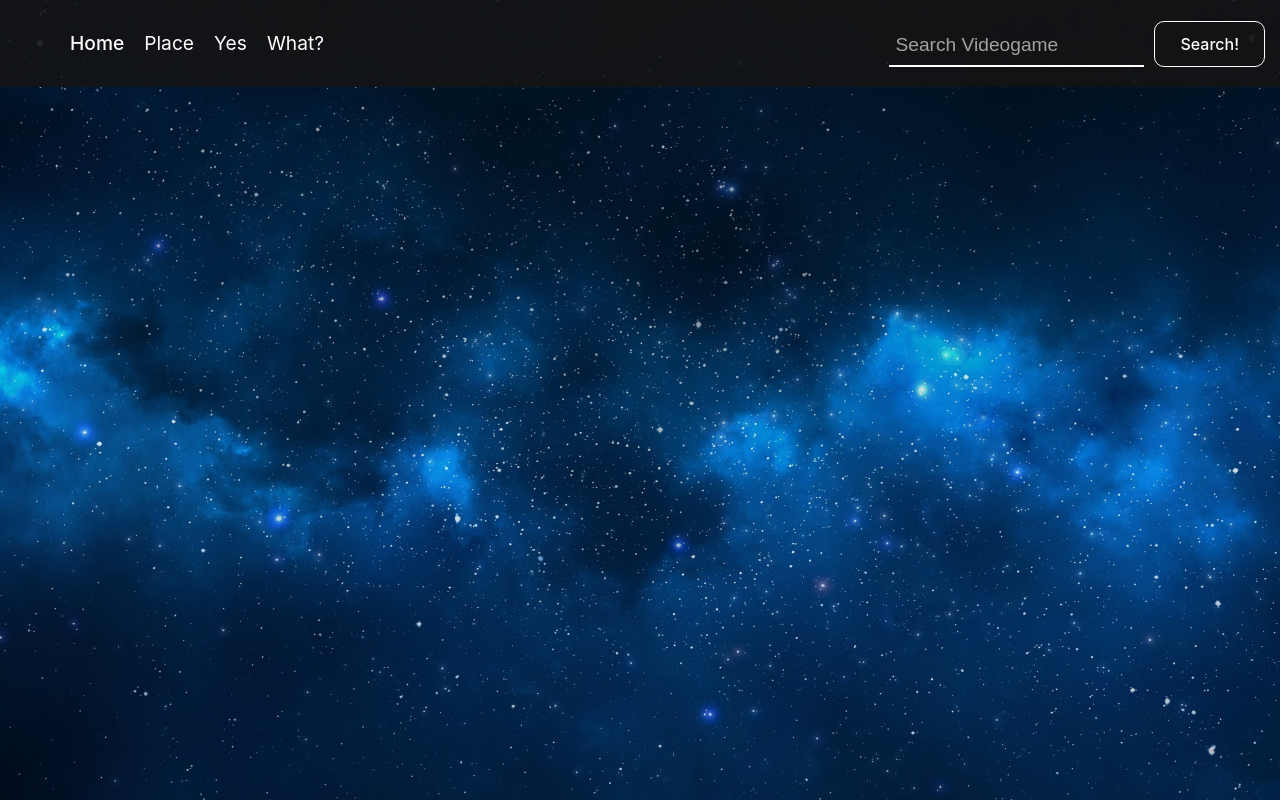
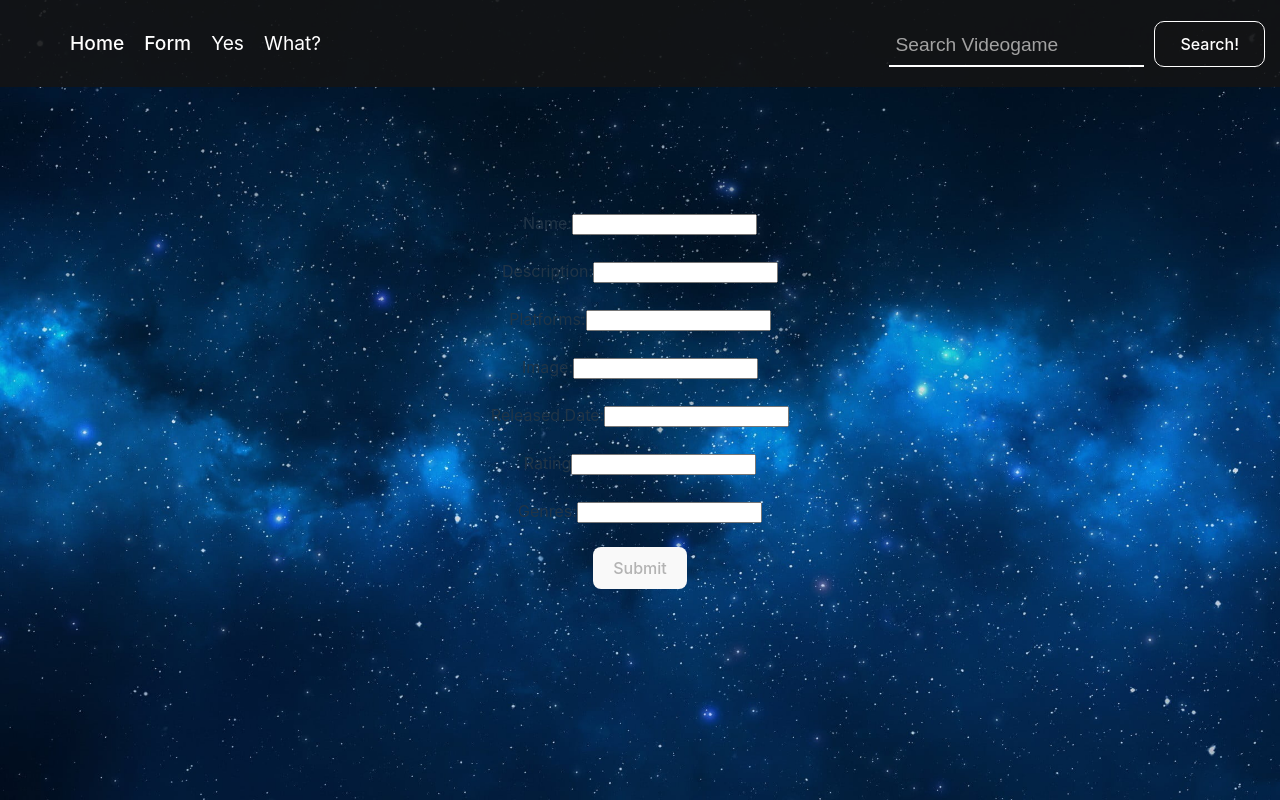
Before and after one commit to CLoboguerrero/pi-videogames, a React (Vite) app in the folder client/: page /form in a window 1280 px wide. Built offline with nearby package versions, Linux system fonts and the light colour scheme.

Commit message:
Creación de inputs del form y ruta

```diff
--- a/client/src/App.jsx
+++ b/client/src/App.jsx
@@ -5,6 +5,7 @@ import NavBar from './components/NavBar/Navbar';
 import Landing from './components/Landing/Landing';
 import Cards from './components/Cards/Cards';
 import Detail from './components/Detail/Detail';
+import Form from './components/Form/Form';
 
 function App() {
   const location = useLocation();
@@ -16,6 +17,7 @@ function App() {
         <Route path='/' element={<Landing />} />
         <Route path='/home' element={<Cards />} />
         <Route path='/detail/:id' element={<Detail />} />
+        <Route path='/form' element={<Form />} />
       </Routes>
     </div>
   )
--- a/client/src/components/Form/Form.jsx
+++ b/client/src/components/Form/Form.jsx
@@ -1,37 +1,173 @@
 import './Form.modules.css';
 import { useState } from 'react';
 import { useDispatch } from 'react-redux';
+import { postGame } from '../../redux/actions';
+
 
 const createVideogame = () => {
     const dispatch = useDispatch();
 
     const [formData, setFormData] = useState({
-        name: '',
+        gameName: '',
         description: '',
-        platforms: [],
+        platforms: '',
         image:'',
         date:'',
         rating:'',
-        genres: []
+        genres: ''
     });
 
     const [errors, setErrors] = useState({
-        name: '',
+        gameName: '',
         description: '',
-        platforms: [],
+        platforms: '',
         image:'',
         date:'',
         rating:'',
-        genres: []
+        genres: ''
     });
 
 
     const [submitted, setSubmitted] = useState(false);
     const [confirmationMessage, setConfirmationMessage] = useState('');
 
+    const handleChange = (event) => {
+        setFormData({
+            ...formData,
+            [event.target.name]: event.target.value,
+        })
+    }
+
+    const isFormValid = () => {
+        // return !errors.gameName && !errors.description && !errors.platforms && !errors.image && !errors.date && !errors.rating && !errors. genres && formData.gameName && formData.description && formData.platforms.length > 0 && formData.image && formData.date && formData.rating && formData.genres.length > 0
+        return formData.gameName && formData.description && formData.platforms.length > 0 && formData.image && formData.date && formData.rating && formData.genres.length > 0
+    }
+
+    const handleSubmit = (event) => {
+        event.preventDefault();
+        if (isFormValid()) {
+            dispatch(postGame(formData))
+            setConfirmationMessage('Form Submitted successfully!');
+
+            setFormData({
+                gameName: '',
+                description: '',
+                platforms: [],
+                image:'',
+                date:'',
+                rating:'',
+                genres: []
+            });
+
+            setErrors({
+                gameName: '',
+                description: '',
+                platforms: [],
+                image:'',
+                date:'',
+                rating:'',
+                genres: []
+            });
+            setSubmitted(true);
+        };
+    };
+
     return (
         <div>
+            {console.log(formData)}
+            <form className='videogame-form' onSubmit={handleSubmit}>
+                <div>
+                    <label htmlFor='gameName'>Name:</label>
+                    <input
+                        id='gameName'
+                        name='gameName'
+                        type='text'
+                        value={formData.gameName}
+                        onChange={handleChange}
+                    />
+                </div>
+                <br />
 
+                <div>
+                    <label htmlFor='description'>Description:</label>
+                    <input
+                        id='description'
+                        name='description'
+                        type='text'
+                        value={formData.description}
+                        onChange={handleChange}
+                    />
+                </div>
+                <br />
+
+                <div>
+                    <label htmlFor='platforms'>Platforms:</label>
+                    <input
+                        id='platforms'
+                        name='platforms'
+                        type='text'
+                        value={formData.platforms}
+                        onChange={handleChange}
+                    />
+                </div>
+                <br />
+
+                <div>
+                    <label htmlFor='image'>Image:</label>
+                    <input
+                        id='image'
+                        name='image'
+                        type='text'
+                        value={formData.image}
+                        onChange={handleChange}
+                    />
+                </div>
+                <br />
+
+                <div>
+                    <label htmlFor='date'>Released Date:</label>
+                    <input
+                        id='date'
+                        name='date'
+                        type='text'
+                        value={formData.date}
+                        onChange={handleChange}
+                    />
+                </div>
+                <br />
+
+                <div>
+                    <label htmlFor='rating'>Rating</label>
+                    <input
+                        id='rating'
+                        name='rating'
+                        type='text'
+                        value={formData.rating}
+                        onChange={handleChange}
+                    />
+                </div>
+                <br />
+
+                <div>
+                    <label htmlFor='genres'>Genres:</label>
+                    <input
+                        id='genres'
+                        name='genres'
+                        type='text'
+                        value={formData.genres}
+                        onChange={handleChange}
+                    />
+                </div>
+                <br />
+
+                <button
+                    className={isFormValid() ? 'enabled-button' : 'disabled-button'}
+                    disabled={!isFormValid()}>Submit
+                </button>
+            </form>
+            {submitted && <div className='confirmation-message'>{confirmationMessage}</div>}
         </div>
     )
 }
+
+export default createVideogame;
--- a/client/src/components/NavBar/Navbar.jsx
+++ b/client/src/components/NavBar/Navbar.jsx
@@ -7,7 +7,7 @@ function NavBar() {
         <nav className='nav-bar'>
             <div className='nav-links'>
                 <p><Link to = '/home'>Home</Link></p>
-                <p>Place</p>
+                <p><Link to = '/form'>Form</Link></p>
                 <p>Yes</p>
                 <p>What?</p>
             </div>
--- a/client/src/redux/actions.js
+++ b/client/src/redux/actions.js
@@ -1,4 +1,4 @@
-import { GET_ALL_GAMES, GET_GAME, GET_GAME_DETAILS, CLEAR_STATE, CLEAR_DETAILS } from "./action-types";
+import { GET_ALL_GAMES, GET_GAME, GET_GAME_DETAILS, CLEAR_STATE, CLEAR_DETAILS, POST_GAME } from "./action-types";
 import axios from 'axios';
 
 const endpoint = 'http://localhost:3001'
@@ -47,6 +47,16 @@ export const getGameDetails = (id) => {
     };
 };
 
+export const postGame = (formData) => {
+    return async (dispatch) => {
+        try {
+            const { data } = await axios.post(`${endpoint}/videogames`, formData);
+        } catch (error) {
+            console.log(error);
+        };
+    };
+};
+
 export const clearState = () => {
     return {
         type: CLEAR_STATE,
```
